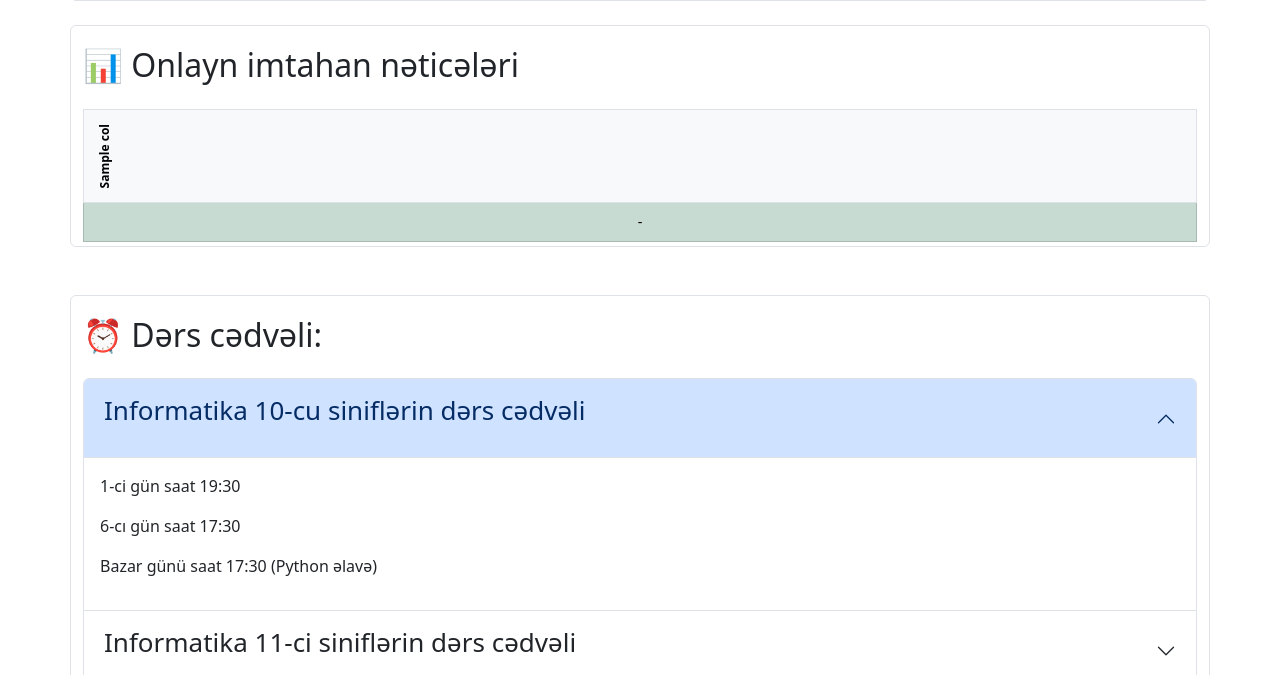
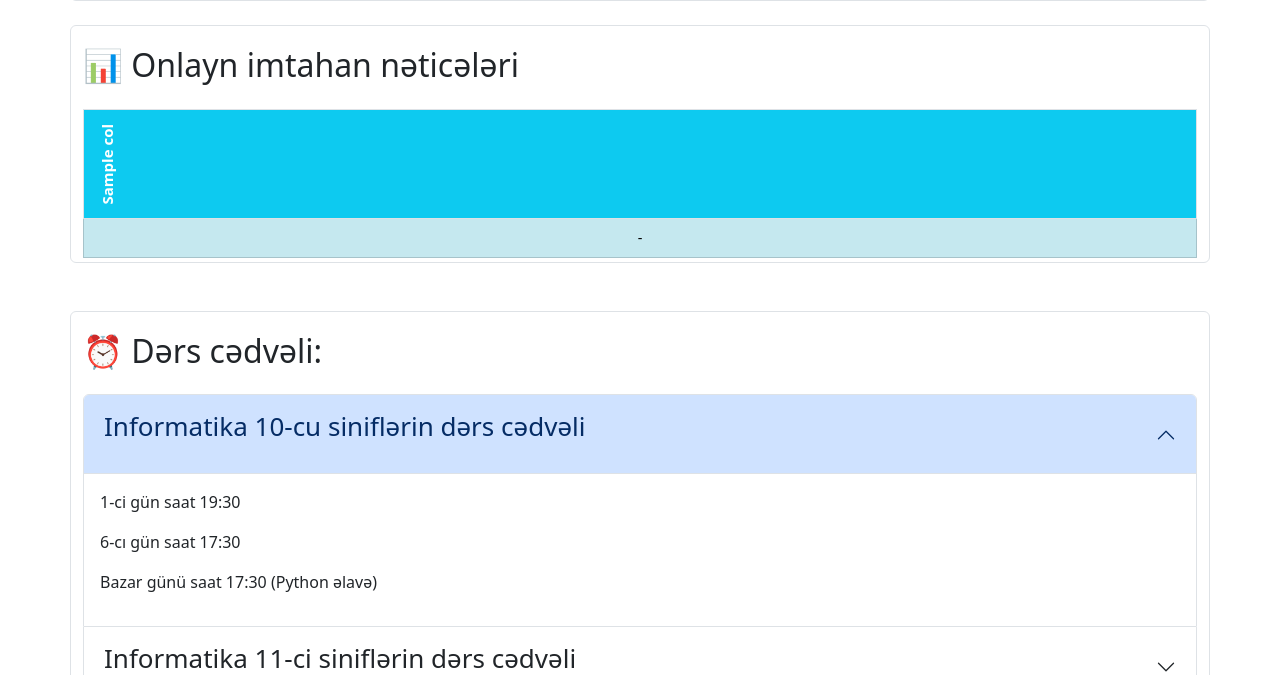
Before and after one commit to elmual/telegram, a Flask app: template templates/index.html in a window 1280 px wide. Shown: the part 1725-2400 px from the top of the page. Run offline with Flask 3, Linux system fonts and the light colour scheme; the template is opened without the code that fills it: most values are stand-ins (such as "Sample title", 1, 10 or a date in 2020).

Commit message:
rengler cedvel

```diff
--- a/static/css/style.css
+++ b/static/css/style.css
@@ -99,7 +99,7 @@
   transform: rotate(180deg);
   white-space: nowrap;
   padding: 6px 4px;
-  font-size: 12px;
+  font-size: 15px;
   font-weight: 600;
   text-align: center;
   min-width: 25px;
--- a/templates/index.html
+++ b/templates/index.html
@@ -813,7 +813,7 @@
             <thead>
               <tr>
                 {% for col in table_data[0] %}
-                <th class="bg-light">
+                <th class="bg-info text-white">
                   <div class="vertical-header">{{ col }}</div>
                 </th>
                 {% endfor %}
@@ -822,7 +822,7 @@
             <tbody>
               {% for row in table_data %}
               <tr
-                class="{% if row['Ortalama imtahan nəticəsi %'] < 70 %}table-danger{% elif row['Ortalama imtahan nəticəsi %'] < 85 %}table-warning{% else %}table-success{% endif %}"
+                class="{% if row['Ortalama imtahan nəticəsi %'] < 70 %}table-danger{% elif row['Ortalama imtahan nəticəsi %'] < 85 %}table-warning{% elif row['Ortalama imtahan nəticəsi %'] < 90 %}table-success{% else %}table-info{% endif %}"
               >
                 {% for col in row %} {% if col == 'Abituriyentlərin ad və soyadı' %} {# Ad sütunu #}
                 <td class="col-ad">
```
